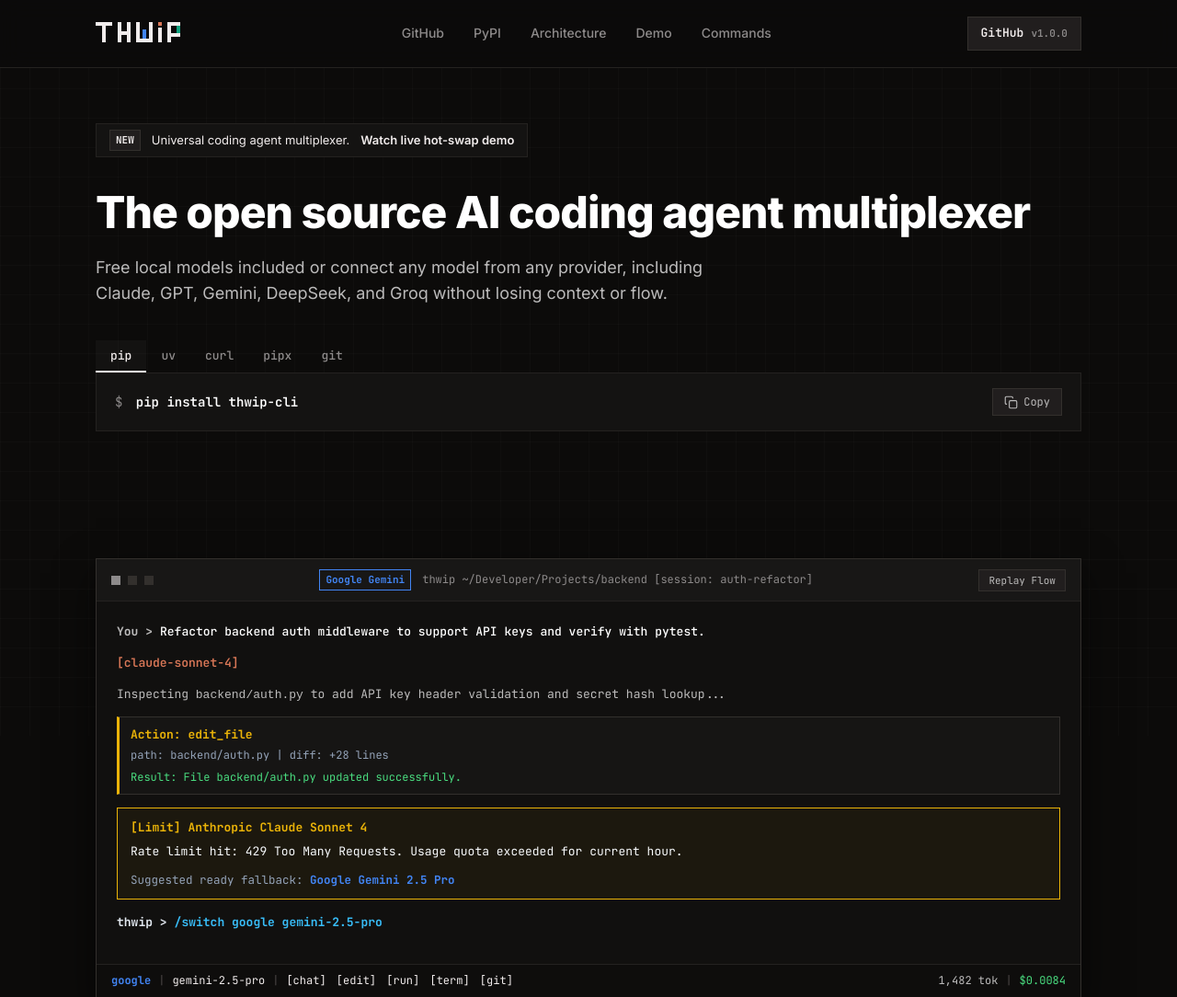
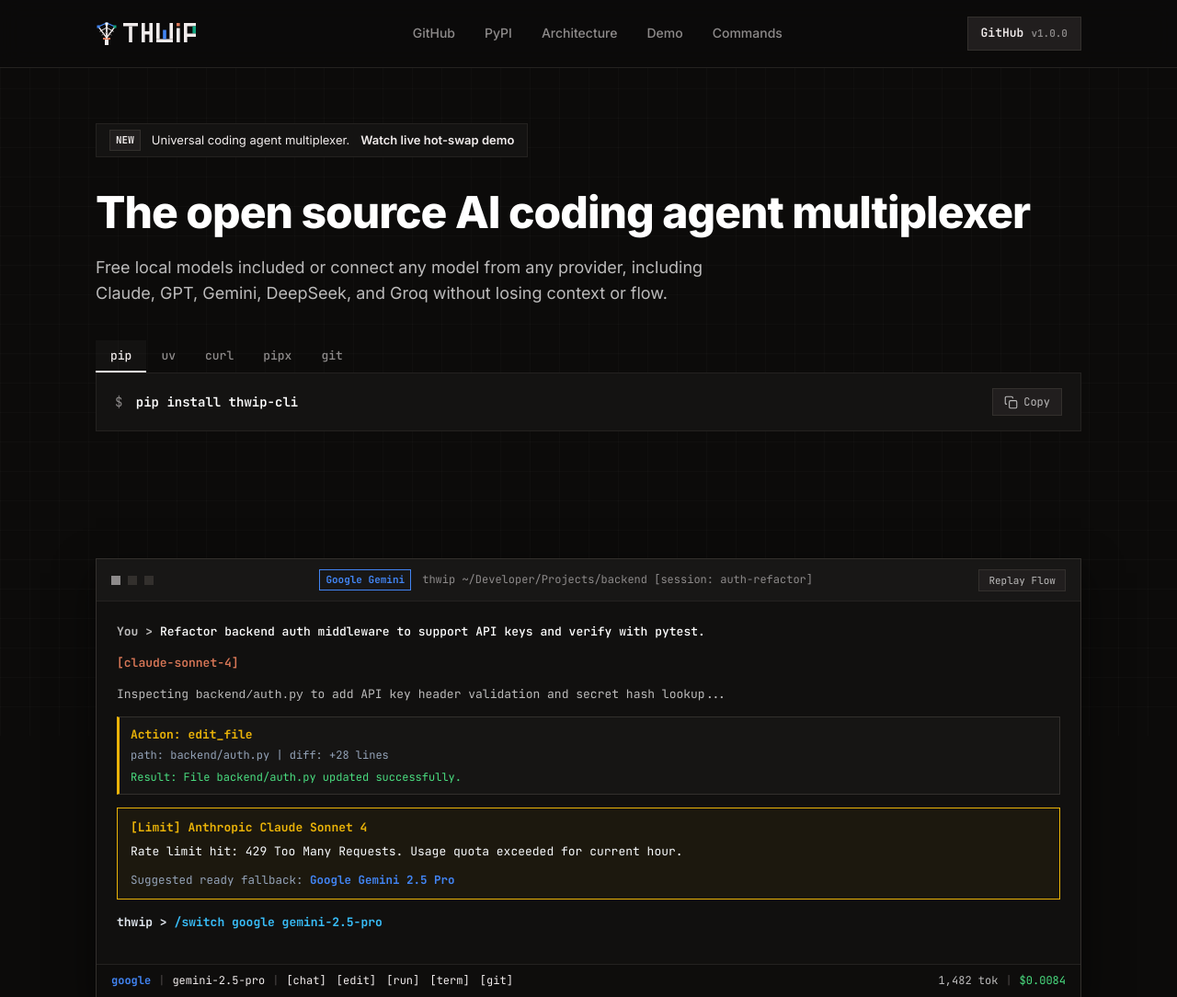
Before and after one commit to tanmayhutt/thwip-website, a website built with Vite: page index.html in a window 1280 px wide. Shown: the top 1084 px of the page at 92% size. Built offline with nearby package versions, Linux system fonts and the light colour scheme.

Commit message:
updated logo and favicon

```diff
--- a/index.html
+++ b/index.html
@@ -18,28 +18,50 @@
   <header class="navbar">
     <div class="container nav-container">
       <a href="/" class="nav-brand">
-        <!-- Geometric Pixel Block Logo for thwip -->
-        <svg class="logo-svg" width="120" height="28" viewBox="0 0 120 28" fill="none" xmlns="http://www.w3.org/2000/svg">
-          <!-- T -->
-          <rect x="0" y="2" width="18" height="4" fill="#F1ECEC"/>
-          <rect x="7" y="6" width="4" height="18" fill="#F1ECEC"/>
-          <!-- H -->
-          <rect x="24" y="2" width="4" height="22" fill="#F1ECEC"/>
-          <rect x="24" y="12" width="14" height="4" fill="#F1ECEC"/>
-          <rect x="34" y="2" width="4" height="22" fill="#F1ECEC"/>
-          <!-- W -->
-          <rect x="44" y="2" width="4" height="18" fill="#F1ECEC"/>
-          <rect x="44" y="20" width="18" height="4" fill="#F1ECEC"/>
-          <rect x="51" y="10" width="4" height="10" fill="#4285F4"/>
-          <rect x="58" y="2" width="4" height="18" fill="#F1ECEC"/>
-          <!-- I -->
-          <rect x="68" y="2" width="4" height="4" fill="#D97757"/>
-          <rect x="68" y="8" width="4" height="16" fill="#F1ECEC"/>
-          <!-- P -->
-          <rect x="78" y="2" width="4" height="22" fill="#F1ECEC"/>
-          <rect x="78" y="2" width="14" height="4" fill="#F1ECEC"/>
-          <rect x="88" y="6" width="4" height="8" fill="#10A37F"/>
-          <rect x="78" y="14" width="14" height="4" fill="#F1ECEC"/>
+        <!-- Web-shot Emblem + Wordmark Logo -->
+        <svg class="logo-svg" width="144" height="28" viewBox="0 0 144 28" fill="none" xmlns="http://www.w3.org/2000/svg">
+          <!-- Web-Shot Emblem Icon (Left) -->
+          <g transform="translate(0, 1)">
+            <!-- Base shooter / emitter unit -->
+            <rect x="10" y="20" width="4" height="6" fill="#F1ECEC"/>
+            <rect x="8" y="18" width="8" height="2" fill="#D97757"/>
+            <!-- Primary web burst strands -->
+            <path d="M12 18L12 3" stroke="#F1ECEC" stroke-width="1.8" stroke-linecap="square"/>
+            <path d="M12 18L3 6" stroke="#F1ECEC" stroke-width="1.4" stroke-linecap="square"/>
+            <path d="M12 18L21 6" stroke="#F1ECEC" stroke-width="1.4" stroke-linecap="square"/>
+            <!-- Transverse tensile web filaments -->
+            <path d="M3 6L12 2L21 6" stroke="#4285F4" stroke-width="1.2" stroke-linecap="square" fill="none"/>
+            <path d="M5 11L12 7L19 11" stroke="#F1ECEC" stroke-width="1.0" stroke-linecap="square" fill="none"/>
+            <path d="M7 15L12 12L17 15" stroke="#8E8B8B" stroke-width="0.8" stroke-linecap="square" fill="none"/>
+            <!-- Impact anchor nodes -->
+            <rect x="10.5" y="1.5" width="3" height="3" fill="#FFFFFF"/>
+            <rect x="1.5" y="4.5" width="3" height="3" fill="#4285F4"/>
+            <rect x="19.5" y="4.5" width="3" height="3" fill="#10A37F"/>
+          </g>
+
+          <!-- Wordmark: thwip -->
+          <g transform="translate(30, 0)">
+            <!-- T -->
+            <rect x="0" y="3" width="16" height="3.5" fill="#F1ECEC"/>
+            <rect x="6.2" y="6.5" width="3.6" height="17.5" fill="#F1ECEC"/>
+            <!-- H -->
+            <rect x="20" y="3" width="3.6" height="21" fill="#F1ECEC"/>
+            <rect x="20" y="12" width="12" height="3.5" fill="#F1ECEC"/>
+            <rect x="28.4" y="3" width="3.6" height="21" fill="#F1ECEC"/>
+            <!-- W -->
+            <rect x="36" y="3" width="3.6" height="17.5" fill="#F1ECEC"/>
+            <rect x="36" y="20.5" width="18" height="3.5" fill="#F1ECEC"/>
+            <rect x="43.2" y="10.5" width="3.6" height="10" fill="#4285F4"/>
+            <rect x="50.4" y="3" width="3.6" height="17.5" fill="#F1ECEC"/>
+            <!-- I -->
+            <rect x="58" y="3" width="3.6" height="3.5" fill="#D97757"/>
+            <rect x="58" y="8.5" width="3.6" height="15.5" fill="#F1ECEC"/>
+            <!-- P -->
+            <rect x="66" y="3" width="3.6" height="21" fill="#F1ECEC"/>
+            <rect x="66" y="3" width="13" height="3.5" fill="#F1ECEC"/>
+            <rect x="75.4" y="6.5" width="3.6" height="8" fill="#10A37F"/>
+            <rect x="66" y="14.5" width="13" height="3.5" fill="#F1ECEC"/>
+          </g>
         </svg>
       </a>
 
```
Also changed, not shown: public/favicon.svg.
